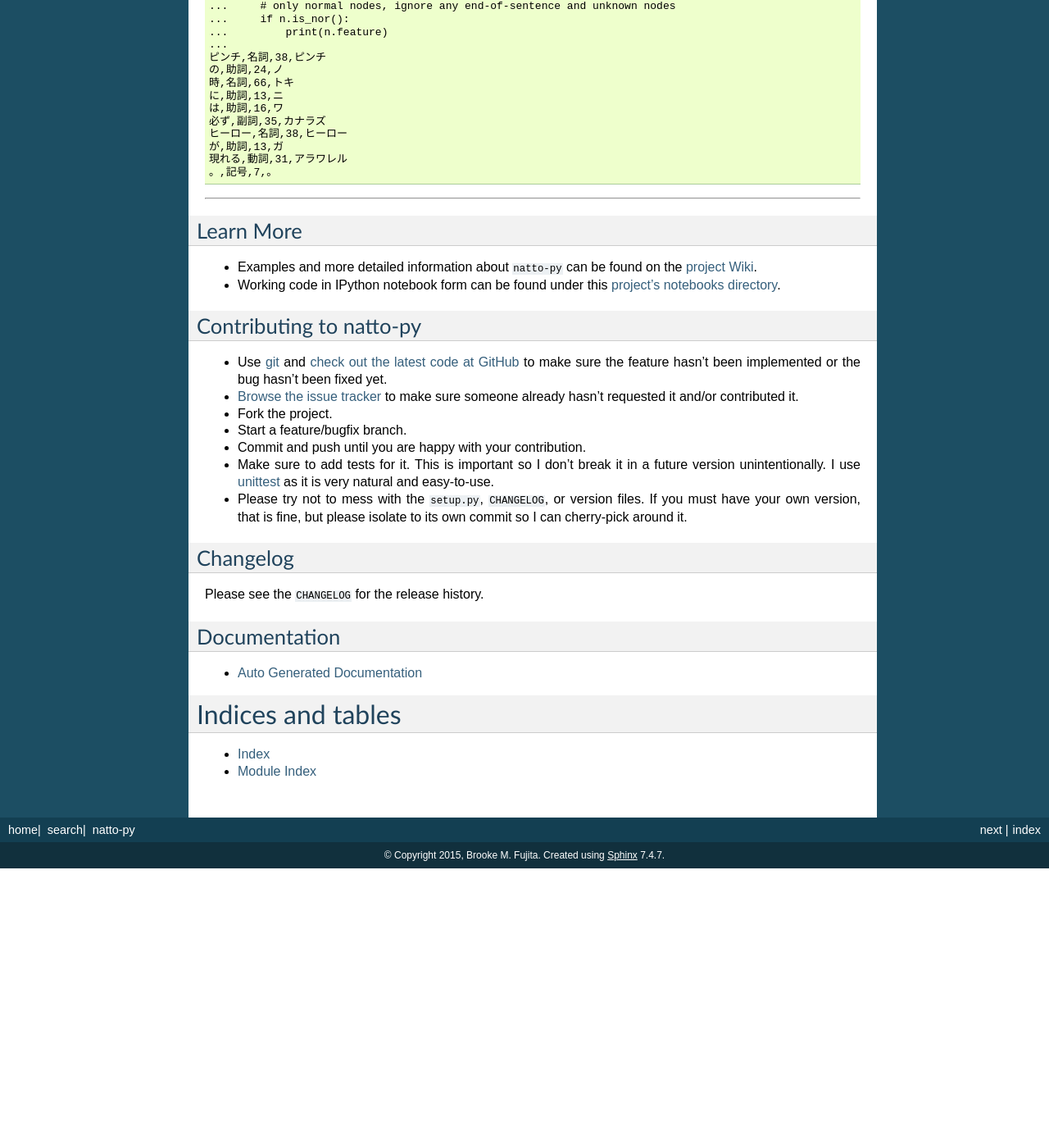
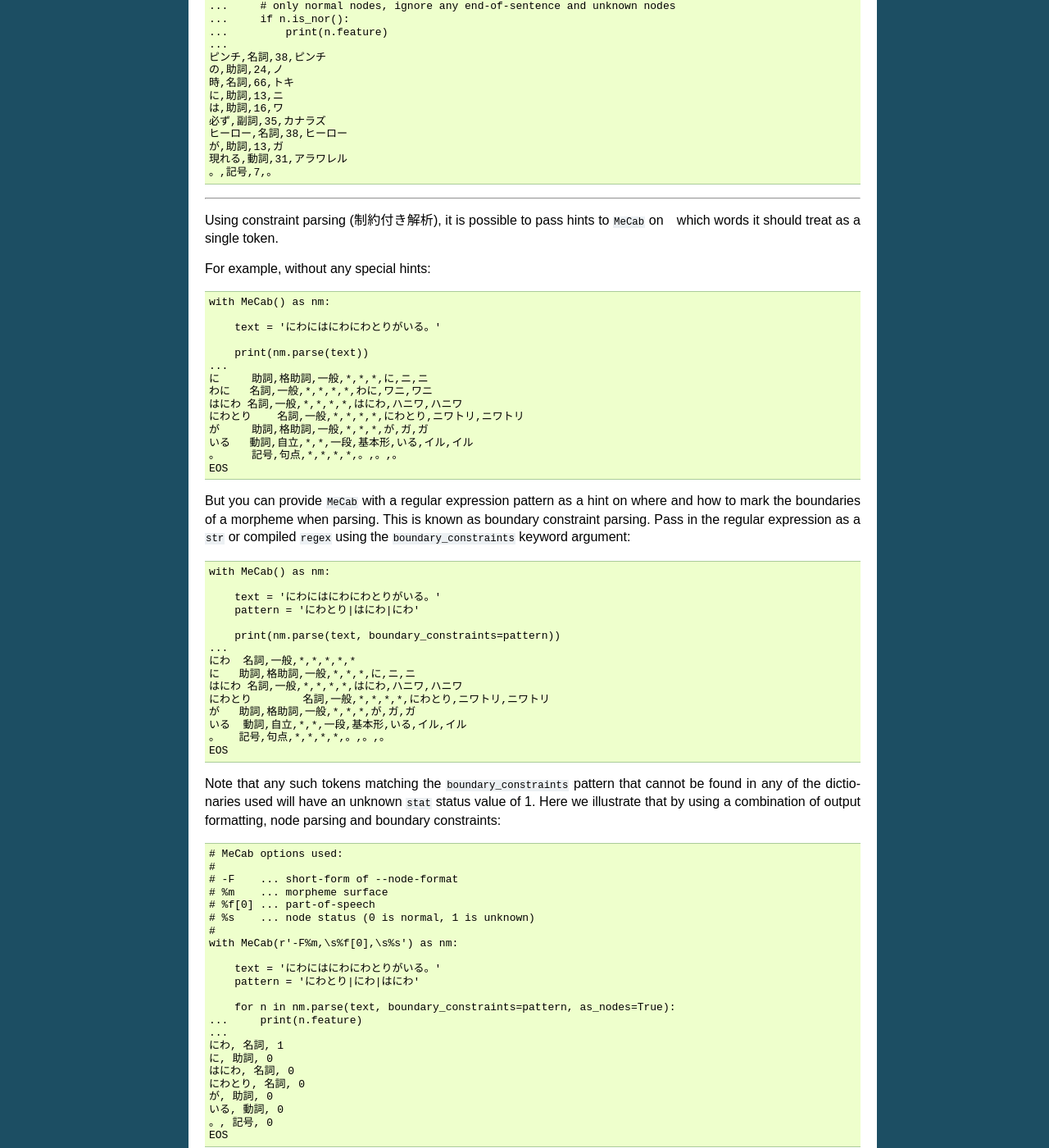
Before and after one commit to buruzaemon/natto-py, a Sphinx documentation site: the page built from docs/index.rst, in a window 1280 px wide and 1400 px high, scrolled down 3614 px. Shown: the whole window at 82% size. Built offline with Sphinx 7.4.7, drawn with Linux system fonts in a browser that asks for light colours; before the commit the page ends 4673 px from its top, so only the background shows below that.

```diff
--- a/docs/index.rst
+++ b/docs/index.rst
@@ -214,6 +214,79 @@ The ``-F`` short form of the ``--node-format`` option is used here::
 
 ----
 
+Using constraint parsing (制約付き解析), it is possible to pass hints to
+``MeCab`` on　which words it should treat as a single token.
+
+For example, without any special hints::
+
+    with MeCab() as nm:
+
+        text = 'にわにはにわにわとりがいる。'
+
+        print(nm.parse(text))
+    ...
+    に     助詞,格助詞,一般,*,*,*,に,ニ,ニ
+    わに   名詞,一般,*,*,*,*,わに,ワニ,ワニ
+    はにわ 名詞,一般,*,*,*,*,はにわ,ハニワ,ハニワ
+    にわとり    名詞,一般,*,*,*,*,にわとり,ニワトリ,ニワトリ
+    が     助詞,格助詞,一般,*,*,*,が,ガ,ガ
+    いる   動詞,自立,*,*,一段,基本形,いる,イル,イル
+    。     記号,句点,*,*,*,*,。,。,。
+    EOS
+
+But you can provide ``MeCab`` with a regular expression pattern as a hint on
+where and how to mark the boundaries of a morpheme when parsing. This is
+known as boundary constraint parsing. Pass in the regular expression as a
+``str`` or compiled ``regex`` using the ``boundary_constraints`` keyword
+argument::
+
+    with MeCab() as nm:
+
+        text = 'にわにはにわにわとりがいる。'
+        pattern = 'にわとり|はにわ|にわ'
+
+        print(nm.parse(text, boundary_constraints=pattern))
+    ...
+    にわ	名詞,一般,*,*,*,*,*
+    に	助詞,格助詞,一般,*,*,*,に,ニ,ニ
+    はにわ	名詞,一般,*,*,*,*,はにわ,ハニワ,ハニワ
+    にわとり	名詞,一般,*,*,*,*,にわとり,ニワトリ,ニワトリ
+    が	助詞,格助詞,一般,*,*,*,が,ガ,ガ
+    いる	動詞,自立,*,*,一段,基本形,いる,イル,イル
+    。	記号,句点,*,*,*,*,。,。,。
+    EOS
+
+Note that any such tokens matching the ``boundary_constraints`` pattern that
+cannot be found in any of the dictionaries used will have an unknown ``stat``
+status value of 1. Here we illustrate that by using a combination of output
+formatting, node parsing and boundary constraints::
+
+    # MeCab options used:
+    #
+    # -F    ... short-form of --node-format
+    # %m    ... morpheme surface
+    # %f[0] ... part-of-speech
+    # %s    ... node status (0 is normal, 1 is unknown)
+    #
+    with MeCab(r'-F%m,\s%f[0],\s%s') as nm:
+
+        text = 'にわにはにわにわとりがいる。'
+        pattern = 'にわとり|にわ|はにわ'
+
+        for n in nm.parse(text, boundary_constraints=pattern, as_nodes=True):
+    ...     print(n.feature)
+    ...
+    にわ, 名詞, 1
+    に, 助詞, 0
+    はにわ, 名詞, 0
+    にわとり, 名詞, 0
+    が, 助詞, 0
+    いる, 動詞, 0
+    。, 記号, 0
+    EOS
+
+----
+
 Learn More
 ----------
 
--- a/setup.py
+++ b/setup.py
@@ -17,8 +17,8 @@ setup(
 
     version='0.3.0',
 
-    description=' '.join(['A Tasty Python Binding with MeCab',
-                          '(FFI-based, no SWIG or compiler necessary)']),
+    description=('A Tasty Python Binding with MeCab'
+                 '(FFI-based, no SWIG or compiler necessary)'),
     long_description=LONG_DESC,
 
     url='https://github.com/buruzaemon/natto-py',
```
Also changed, not shown: README.rst (+23 -16 lines), 11 other files.
